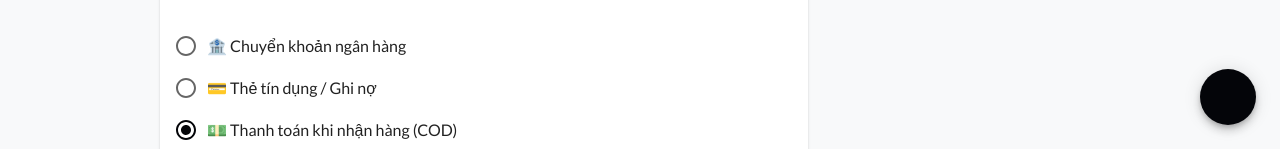
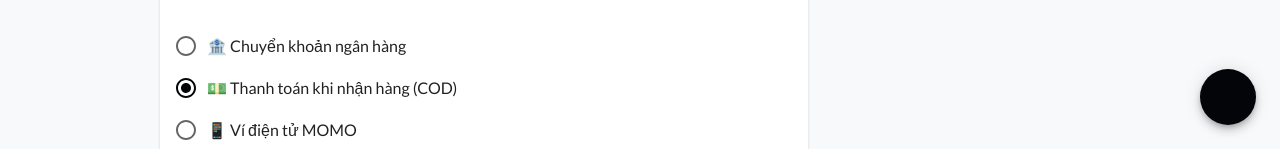
Before and after one commit to Huy22032002/Frontend_HTeam_Ecommerce, a React (Vite) app in the folder public/: page /checkout in a window 1280 px wide. Shown: the part 651-800 px from the top of the page. Built offline with nearby package versions, Linux system fonts and the light colour scheme; no server answers; some icons are missing.

Commit message:
remove Card PAyment UI

```diff
--- a/public/src/screens/order/CheckoutScreen.tsx
+++ b/public/src/screens/order/CheckoutScreen.tsx
@@ -440,12 +440,6 @@ export default function CheckoutScreen() {
                   </Card>
                 )}
                 <FormControlLabel
-                  value="CARD"
-                  control={<Radio />}
-                  label="💳 Thẻ tín dụng / Ghi nợ"
-                  disabled={isLoading}
-                />
-                <FormControlLabel
                   value="CASH"
                   control={<Radio />}
                   label="💵 Thanh toán khi nhận hàng (COD)"
```
